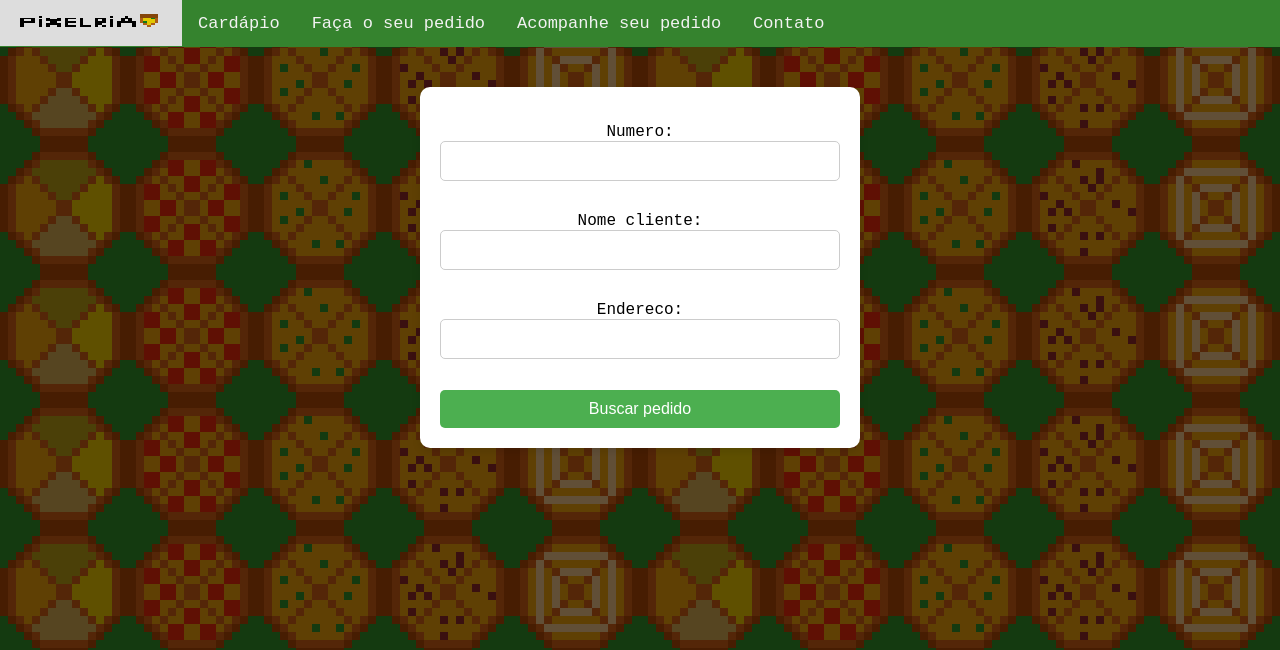
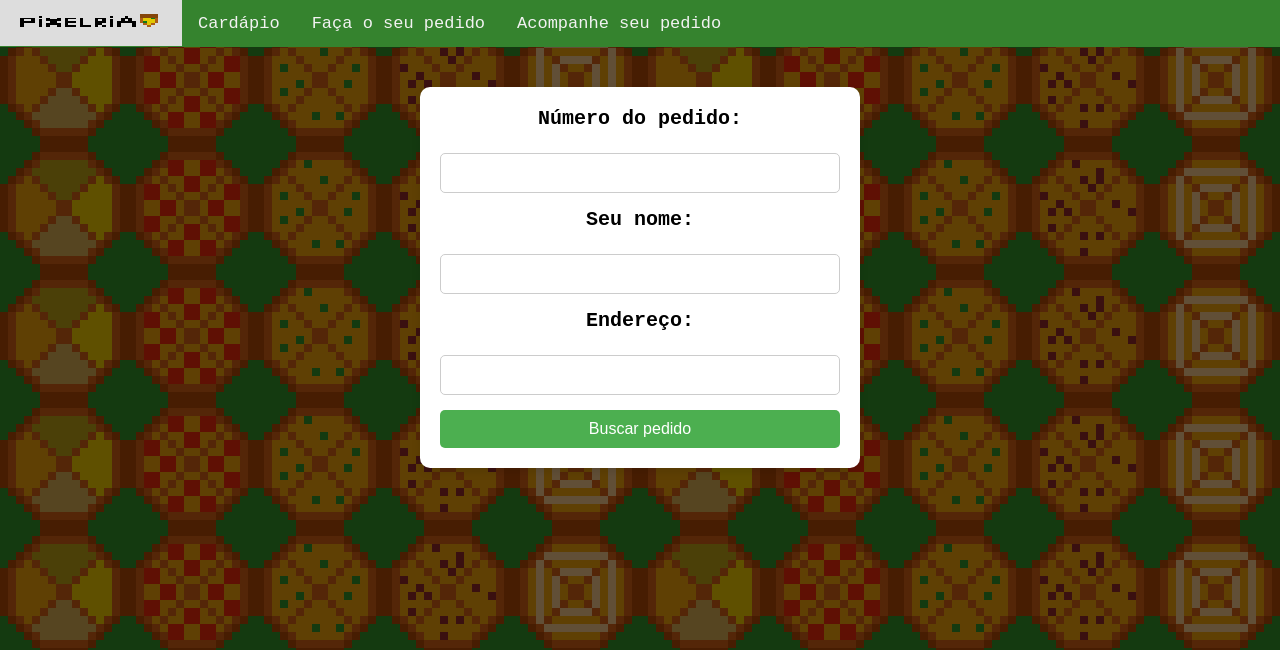
Before and after one commit to Lucas-Rmo/Django_Pizzaria, a Django app: page /pedido/pesquisar/ in a window 1280 px wide. Shown: the top 650 px of the page. Run offline with Django 5.2, Linux system fonts and the light colour scheme; parts of the project's set-up code (start-up, migrations or seed data) failed here and were passed over.

Commit message:
Projeto finalizado! :)

```diff
--- a/site_pizzaria/templates/base.html
+++ b/site_pizzaria/templates/base.html
@@ -11,7 +11,7 @@
             <li><a href="{% url "cardapio" %}">Cardápio</a>
             <li><a href="{% url "pedido" %}">Faça o seu pedido</a>
             <li><a href="{% url "buscar_pedido" %}">Acompanhe seu pedido</a>
-            <li><a href="#">Contato</a>
+
         </ul>
     </div>
     <style>
--- a/site_pizzaria/templates/pizzaria/buscar_pedido.html
+++ b/site_pizzaria/templates/pizzaria/buscar_pedido.html
@@ -5,7 +5,19 @@
 <center>
     <form class="form-busca-pedido" method = "POST">
         {% csrf_token %}
-    {{ form.as_p }}
+        <div class="form-group">
+			<label class="form-lbl"  for="id">Número do pedido:</label><br>
+			{{ form.numero }}
+		</div>
+        <div class="form-group">
+			<label class="form-lbl" for="id_nome">Seu nome:</label><br>
+			{{ form.nome_cliente }}
+		</div>
+		<div class="form-group">
+			<label class="form-lbl" for="id_endereco">Endereço:</label><br>
+			{{ form.endereco }}
+		</div>
+
         <button type="submit" class="btn-ok">Buscar pedido</button>
     </form>
 </center>
--- a/site_pizzaria/templates/pizzaria/pedido_feito.html
+++ b/site_pizzaria/templates/pizzaria/pedido_feito.html
@@ -4,7 +4,7 @@
 
 {% block content %}
 <div class="pedido-concluido">
-    <h1>Pedido Concluído!</h1>
+    <h1>Pedido</h1>
     <p>Para rastrear o pedido, por gentileza guarde o ID do pedido, seu nome e seu endereço.</p>
     <p>Id do pedido: {{ pedido.id }} </p>
     <p>Nome: {{ pedido.nome_cliente }}</p>
```
Also changed, not shown: site_pizzaria/admin.py (+24 -1 lines), site_pizzaria/templates/pizzaria/home.html (+8 -0 lines), db.sqlite3.
